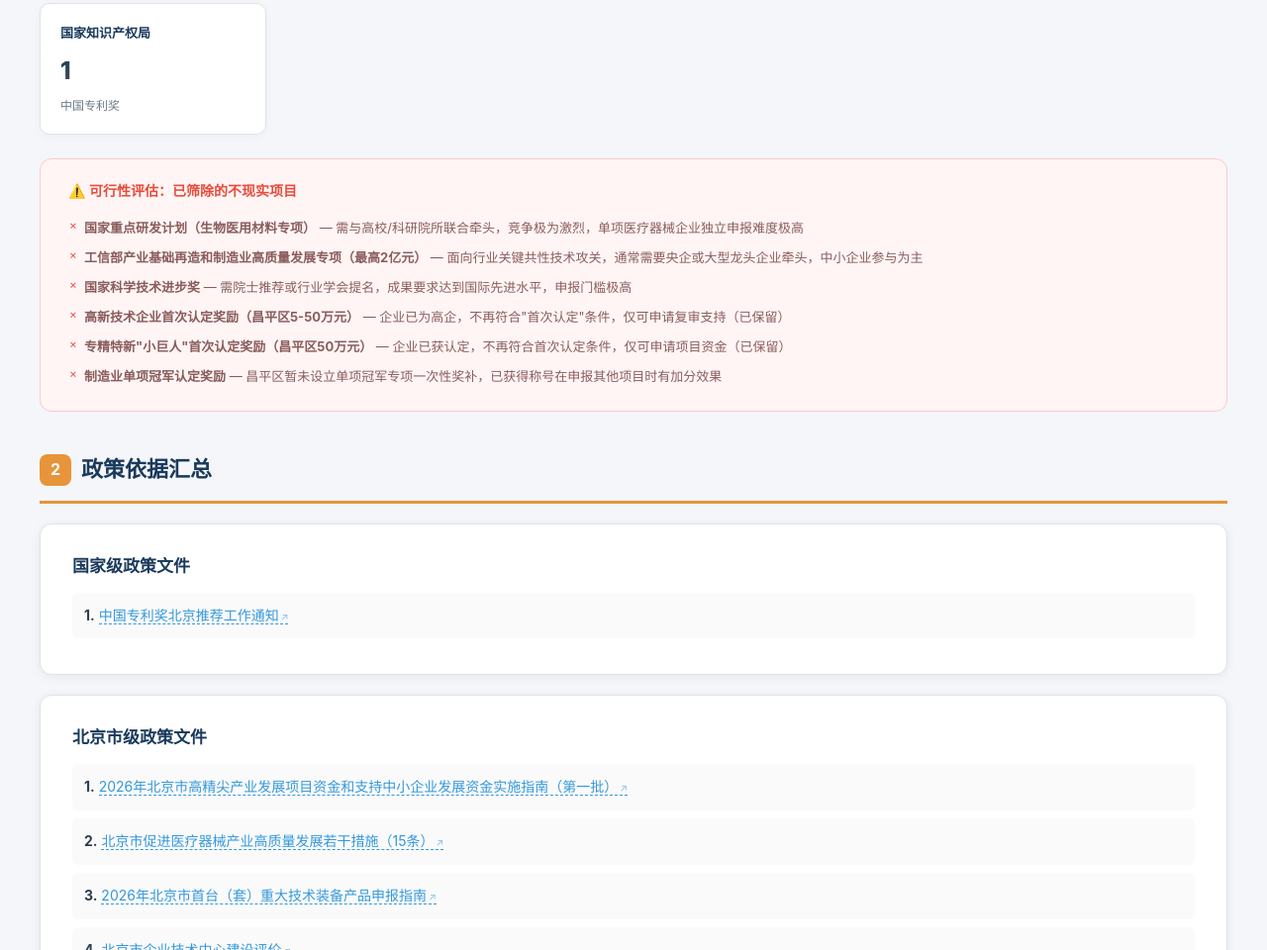
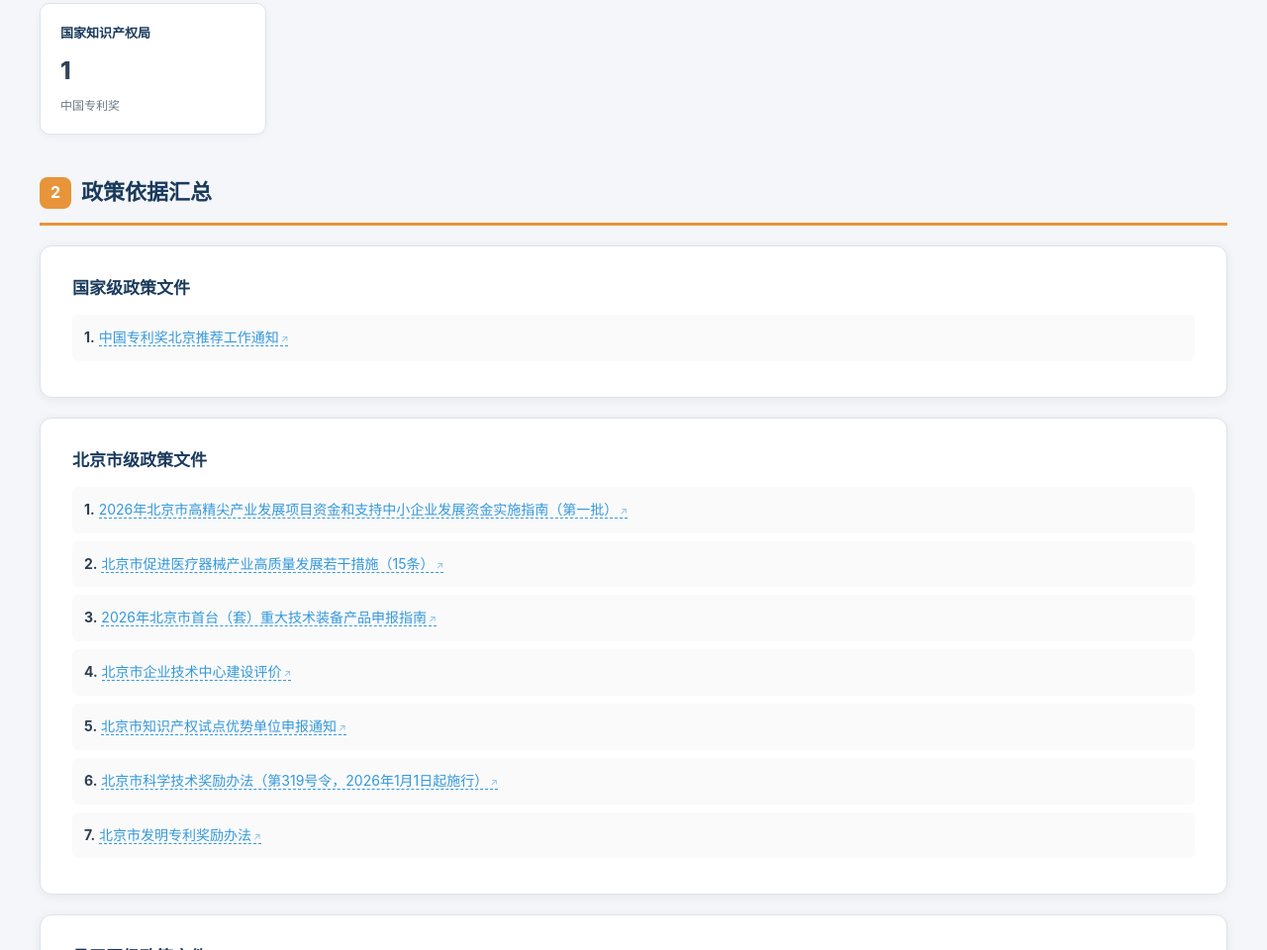
Before and after one commit to Mansymao/techthinkful-shede.ai.agent, a plain HTML site: page index.html in a window 1280 px wide. Shown: the part 2736-3696 px from the top of the page at 99% size. Drawn offline with Linux system fonts and the light colour scheme.

Commit message:
Update index.html

```diff
--- a/index.html
+++ b/index.html
@@ -716,38 +716,6 @@
             to { opacity: 1; transform: translateY(0); }
         }
 
-        /* ===== Removed Items Notice ===== */
-        .removed-notice {
-            background: #fff5f5;
-            border: 1px solid #fecaca;
-            border-radius: 12px;
-            padding: 20px 28px;
-            margin-top: 24px;
-        }
-        .removed-notice h4 {
-            font-size: 14px;
-            color: var(--danger);
-            margin-bottom: 10px;
-            font-weight: 600;
-        }
-        .removed-notice ul {
-            list-style: none;
-            padding: 0;
-        }
-        .removed-notice li {
-            font-size: 13px;
-            color: #8b5c5c;
-            padding: 4px 0;
-            padding-left: 16px;
-            position: relative;
-        }
-        .removed-notice li::before {
-            content: '\2717';
-            position: absolute;
-            left: 0;
-            color: var(--danger);
-            font-size: 11px;
-        }
 
         /* ===== Footer ===== */
         .footer {
@@ -1170,18 +1138,6 @@
             </div>
         </div>
 
-        <!-- 已筛除的不现实项目说明 -->
-        <div class="removed-notice">
-            <h4>&#9888;&#65039; 可行性评估：已筛除的不现实项目</h4>
-            <ul>
-                <li><strong>国家重点研发计划（生物医用材料专项）</strong> — 需与高校/科研院所联合牵头，竞争极为激烈，单项医疗器械企业独立申报难度极高</li>
-                <li><strong>工信部产业基础再造和制造业高质量发展专项（最高2亿元）</strong> — 面向行业关键共性技术攻关，通常需要央企或大型龙头企业牵头，中小企业参与为主</li>
-                <li><strong>国家科学技术进步奖</strong> — 需院士推荐或行业学会提名，成果要求达到国际先进水平，申报门槛极高</li>
-                <li><strong>高新技术企业首次认定奖励（昌平区5-50万元）</strong> — 企业已为高企，不再符合"首次认定"条件，仅可申请复审支持（已保留）</li>
-                <li><strong>专精特新"小巨人"首次认定奖励（昌平区50万元）</strong> — 企业已获认定，不再符合首次认定条件，仅可申请项目资金（已保留）</li>
-                <li><strong>制造业单项冠军认定奖励</strong> — 昌平区暂未设立单项冠军专项一次性奖补，已获得称号在申报其他项目时有加分效果</li>
-            </ul>
-        </div>
     </div>
 
     <!-- ===== 2. 政策依据汇总 ===== -->
```
